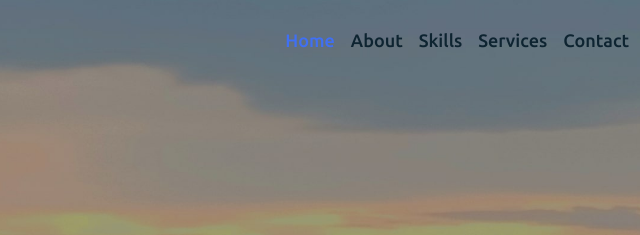
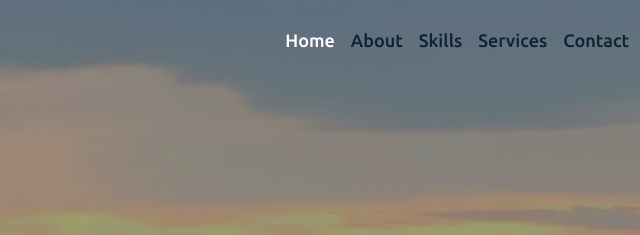
Before and after one commit to Hoshizoraa/Hoshizora.github.io, a plain HTML site: page index.html in a window 1280 px wide. In both pictures the pointer is over the link "Home". Shown: the top 235 px of the page, 213-853 px from the left. Drawn offline with Linux system fonts and the light colour scheme.

Commit message:
Update style.css

```diff
--- a/style.css
+++ b/style.css
@@ -67,7 +67,7 @@ nav .navbar .menu li{
     transition: all 0.4s ease;
 }
 .navbar .menu a:hover{
-    color: #4070f4;
+    color: #fff;
 }
 nav.sticky .menu a{
     color: #FFF;
```
